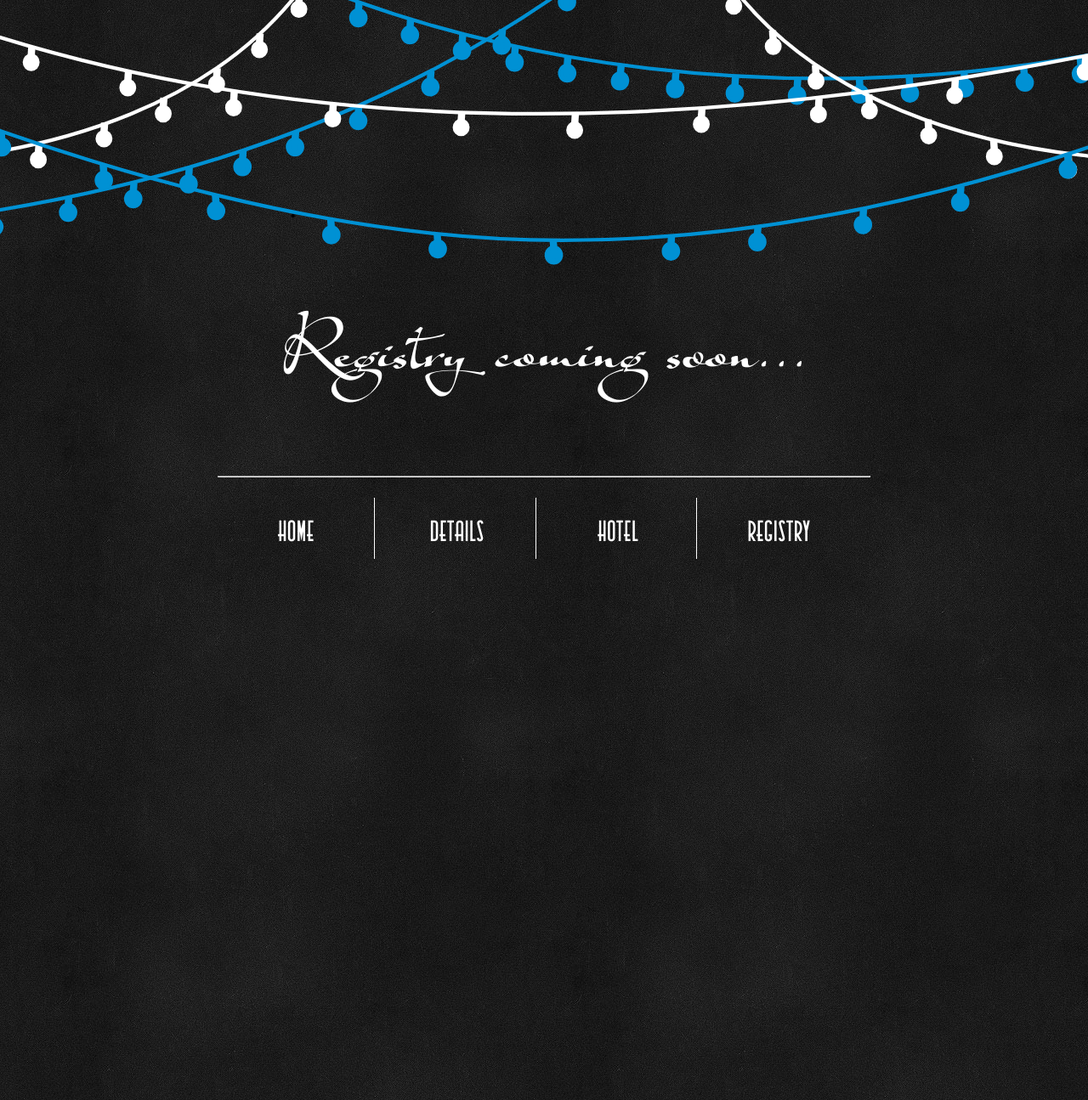
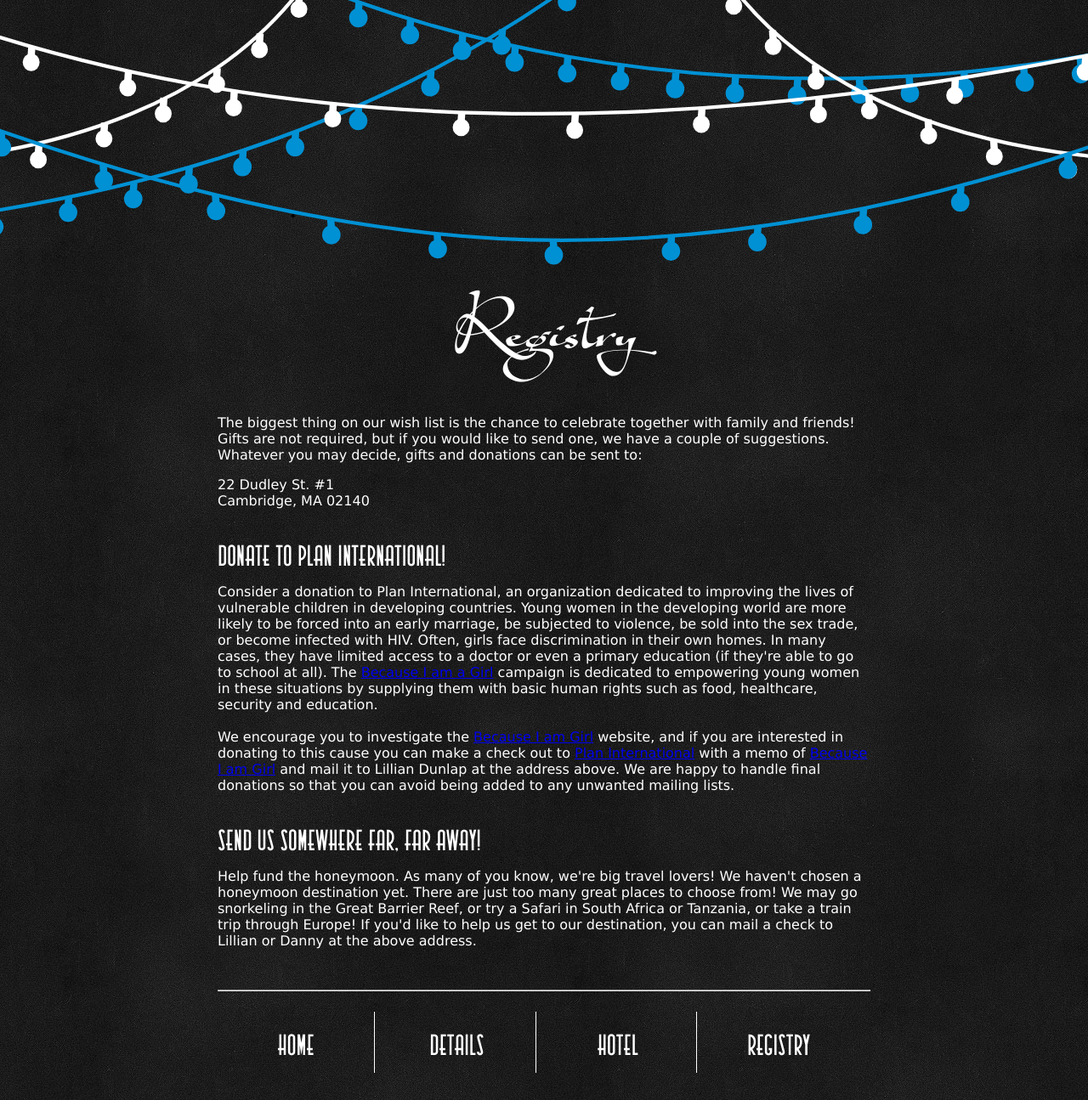
Before and after one commit to tdg5/wedding_jekyll, a Jekyll site: the page built from pages/registry/index.html, in a window 1280 px wide. Shown: the whole page at 85% size. Built offline with Jekyll 4.4.1, drawn with Linux system fonts in a browser that asks for light colours; Markdown is read by kramdown in place of the engine named in the settings.

Commit message:
Restore registry text

```diff
--- a/pages/registry/index.html
+++ b/pages/registry/index.html
@@ -2,6 +2,52 @@
 layout: card
 permalink: /registry/
 theme: dark
-title: Enough about us, let's talk about charity
+title: Registry
 ---
-<p class="centered script lg margin-top-sm">Registry coming soon...</p>
+<p class="centered script lg">Registry</p>
+<p class="copy">
+  The biggest thing on our wish list is the chance to celebrate together with
+  family and friends! Gifts are not required, but if you would like to send one,
+  we have a couple of suggestions. Whatever you may decide, gifts and donations
+  can be sent to:
+  <p class="copy">22 Dudley St. #1<br>Cambridge, MA 02140</p>
+</p>
+<ol>
+  <li>
+    <p class="sans-serif">Donate to Plan International!</p>
+    <p class="copy">
+      Consider a donation to Plan International, an organization dedicated to
+      improving the lives of vulnerable children in developing countries. Young
+      women in the developing world are more likely to be forced into an early
+      marriage, be subjected to violence, be sold into the sex trade, or become
+      infected with HIV. Often, girls face discrimination in their own homes. In
+      many cases, they have limited access to a doctor or even a primary
+      education (if they're able to go to school at all). The <a
+      href="https://plan-international.org/girls/" target="_blank">Because I am
+      a Girl</a> campaign is dedicated to empowering young women in these
+      situations by supplying them with basic human rights such as food,
+      healthcare, security and education.
+      <br><br>
+      We encourage you to investigate the <a target="_blank"
+      href="https://plan-international.org/girls/">Because I am Girl</a>
+      website, and if you are interested in donating to this cause you can make
+      a check out to <a href="http://plan-international.org/"
+      target="_blank">Plan International</a> with a memo of <a target="_blank"
+      href="https://plan-international.org/girls/">Because I am Girl</a> and
+      mail it to Lillian Dunlap at the address above. We are happy to handle
+      final donations so that you can avoid being added to any unwanted mailing
+      lists.
+    </p>
+  </li>
+  <li>
+    <p class="sans-serif">Send us somewhere far, far away!</p>
+    <p class="copy">
+      Help fund the honeymoon. As many of you know, we're big travel lovers! We
+      haven't chosen a honeymoon destination yet. There are just too many great
+      places to choose from! We may go snorkeling in the Great Barrier Reef, or
+      try a Safari in South Africa or Tanzania, or take a train trip through
+      Europe! If you'd like to help us get to our destination, you can mail a
+      check to Lillian or Danny at the above address.
+    </p>
+  </li>
+</ol>
```
